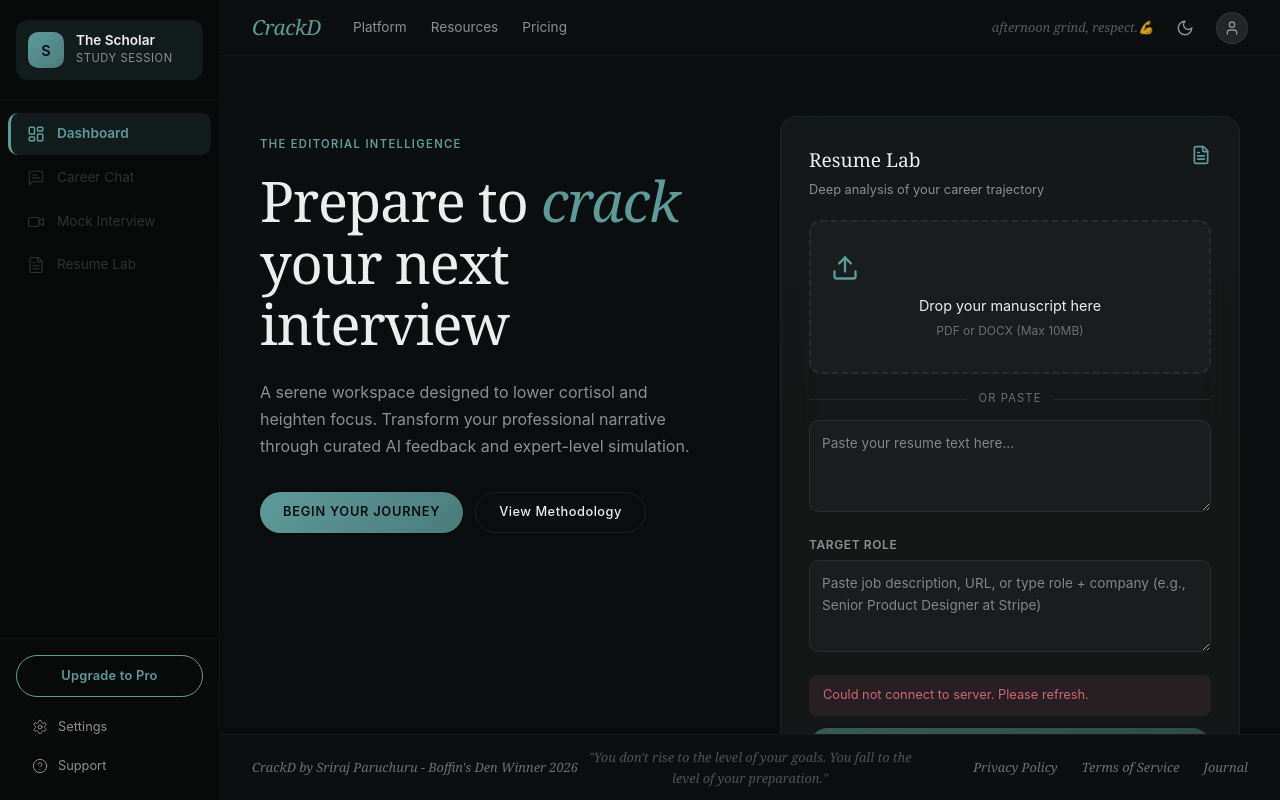
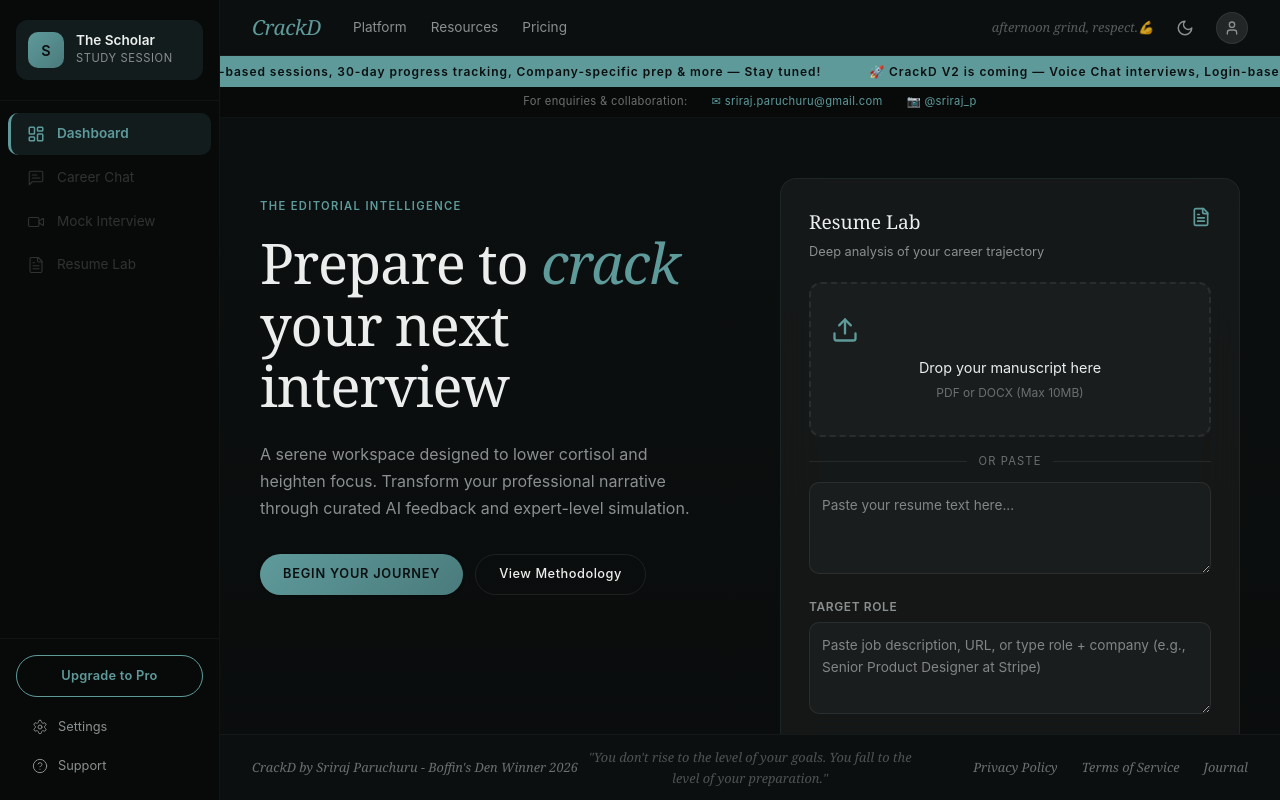
Before and after one commit to Sriraj-p/CrackD, a React (Vite) app in the folder frontend/: page / in a window 1280 px wide. Built offline with nearby package versions, Linux system fonts and the light colour scheme; no server answers.

Commit message:
Changes for V1 - before pushing to docker

```diff
--- a/frontend/src/components/Layout.jsx
+++ b/frontend/src/components/Layout.jsx
@@ -31,6 +31,82 @@
           onToggleTheme={onToggleTheme}
         />
 
+        {/* Announcement Banner */}
+        <div style={{
+          background: 'var(--primary)',
+          overflow: 'hidden',
+          whiteSpace: 'nowrap',
+          flexShrink: 0,
+        }}>
+          <div style={{
+            display: 'inline-block',
+            animation: 'scroll-left 30s linear infinite',
+            padding: '6px 0',
+            fontSize: '0.75rem',
+            fontWeight: 600,
+            letterSpacing: '0.08em',
+            color: 'var(--on-primary)',
+          }}>
+            🚀 CrackD V2 is coming — Voice Chat interviews, Login-based sessions, 30-day progress tracking, Company-specific prep & more — Stay tuned!
+            &nbsp;&nbsp;&nbsp;&nbsp;&nbsp;&nbsp;&nbsp;&nbsp;&nbsp;&nbsp;
+            🚀 CrackD V2 is coming — Voice Chat interviews, Login-based sessions, 30-day progress tracking, Company-specific prep & more — Stay tuned!
+            &nbsp;&nbsp;&nbsp;&nbsp;&nbsp;&nbsp;&nbsp;&nbsp;&nbsp;&nbsp;
+            🚀 CrackD V2 is coming — Voice Chat interviews, Login-based sessions, 30-day progress tracking, Company-specific prep & more — Stay tuned!
+            &nbsp;&nbsp;&nbsp;&nbsp;&nbsp;&nbsp;&nbsp;&nbsp;&nbsp;&nbsp;
+            🚀 CrackD V2 is coming — Voice Chat interviews, Login-based sessions, 30-day progress tracking, Company-specific prep & more — Stay tuned!
+            &nbsp;&nbsp;&nbsp;&nbsp;&nbsp;&nbsp;&nbsp;&nbsp;&nbsp;&nbsp;
+          </div>
+        </div>
+
+        {/* Contact Bar */}
+        <div style={{
+          display: 'flex',
+          justifyContent: 'center',
+          alignItems: 'center',
+          gap: '24px',
+          padding: '6px 32px',
+          background: 'var(--surface-dim)',
+          borderBottom: '1px solid var(--outline-variant)',
+          flexShrink: 0,
+          fontSize: '0.7rem',
+          color: 'var(--on-surface-dim)',
+          letterSpacing: '0.03em',
+        }}>
+          <span>For enquiries & collaboration:</span>
+          <a
+            href="mailto:sriraj.paruchuru@gmail.com"
+            style={{
+              display: 'flex',
+              alignItems: 'center',
+              gap: '5px',
+              color: 'var(--primary)',
+              textDecoration: 'none',
+              transition: 'opacity 0.2s',
+            }}
+            onMouseEnter={e => e.currentTarget.style.opacity = '0.7'}
+            onMouseLeave={e => e.currentTarget.style.opacity = '1'}
+          >
+            ✉ sriraj.paruchuru@gmail.com
+          </a>
+          <a
+            href="https://instagram.com/sriraj_p"
+            target="_blank"
+            rel="noopener noreferrer"
+            style={{
+              display: 'flex',
+              alignItems: 'center',
+              gap: '5px',
+              color: 'var(--primary)',
+              textDecoration: 'none',
+              transition: 'opacity 0.2s',
+            }}
+            onMouseEnter={e => e.currentTarget.style.opacity = '0.7'}
+            onMouseLeave={e => e.currentTarget.style.opacity = '1'}
+          >
+            📷 @sriraj_p
+          </a>
+        </div>
+
         {/* Content */}
         <main style={{
           flex: 1,
@@ -39,6 +115,7 @@
         }}>
           {children}
         </main>
+
         {/* Footer */}
         <footer style={{
           padding: '12px 32px',
--- a/frontend/src/index.css
+++ b/frontend/src/index.css
@@ -342,3 +342,8 @@
   animation: shimmer 1.5s ease-in-out infinite;
   border-radius: 8px;
 }
+
+@keyframes scroll-left {
+  0% { transform: translateX(0); }
+  100% { transform: translateX(-50%); }
+}
```
